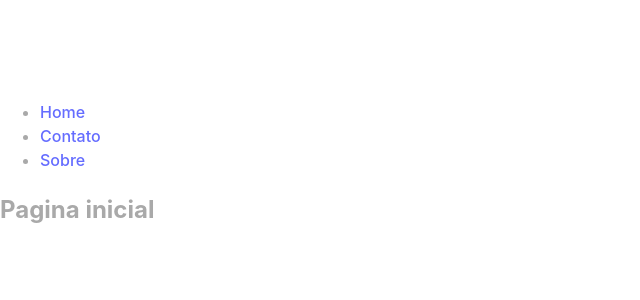
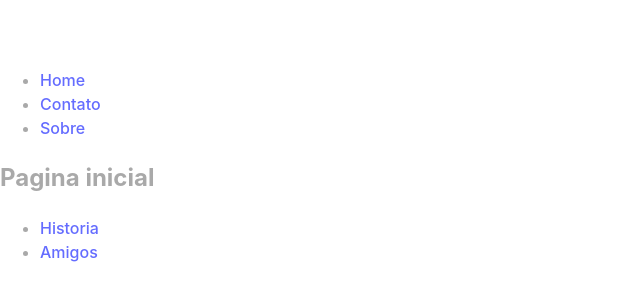
Before and after one commit to MiguelCSVanzela/react-challenges, a React (Vite) app in the folder App/: page / in a window 1280 px wide. Shown: the part 234-534 px from the top of the page, without its empty margins (0-640 px from the left). Built offline with nearby package versions, Linux system fonts and the light colour scheme.

Commit message:
Desafios de roteamento parametrizado e interno

```diff
--- a/App/src/components/5Roteamento/Home.jsx
+++ b/App/src/components/5Roteamento/Home.jsx
@@ -1,9 +1,18 @@
 import React from "react";
+import { Link } from "react-router-dom";
 
 const Home = () => {
   return (
     <div>
       <h2>Pagina inicial</h2>
+      <ul>
+        <li>
+          <Link to="/Historia">Historia</Link>{" "}
+        </li>
+        <li>
+          <Link to="/Amigos">Amigos</Link>
+        </li>
+      </ul>
     </div>
   );
 };
--- /dev/null
+++ b/App/src/components/5Roteamento/User.jsx
@@ -0,0 +1,13 @@
+import React from "react";
+import { useParams } from "react-router-dom";
+const User = () => {
+  let { userId } = useParams();
+
+  return (
+    <div>
+      <h2>Usuário em o id: {userId}</h2>
+    </div>
+  );
+};
+
+export default User;
--- /dev/null
+++ b/App/src/components/5Roteamento/user-links/Amigos.jsx
@@ -0,0 +1,11 @@
+import React from "react";
+
+const Amigos = () => {
+  return (
+    <div>
+      <h2>Meus Amigos são Jesus, Miguel e Familia</h2>
+    </div>
+  );
+};
+
+export default Amigos;
--- /dev/null
+++ b/App/src/components/5Roteamento/user-links/Historia.jsx
@@ -0,0 +1,11 @@
+import React from "react";
+
+const Historia = () => {
+  return (
+    <div>
+      <h2>História do usuário</h2>
+    </div>
+  );
+};
+
+export default Historia;
```
Also changed, not shown: App/src/main.jsx (+17 -0 lines).
